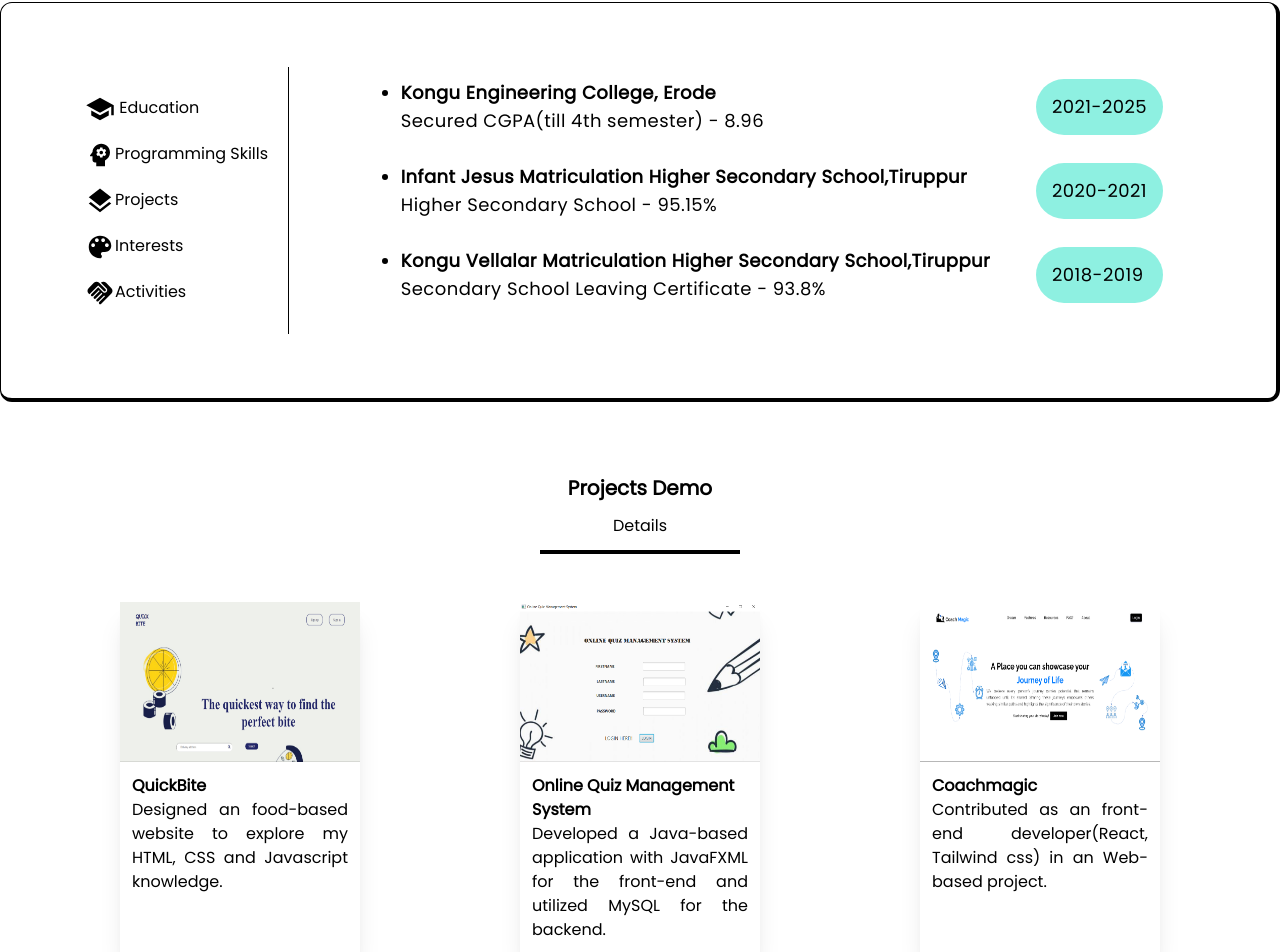
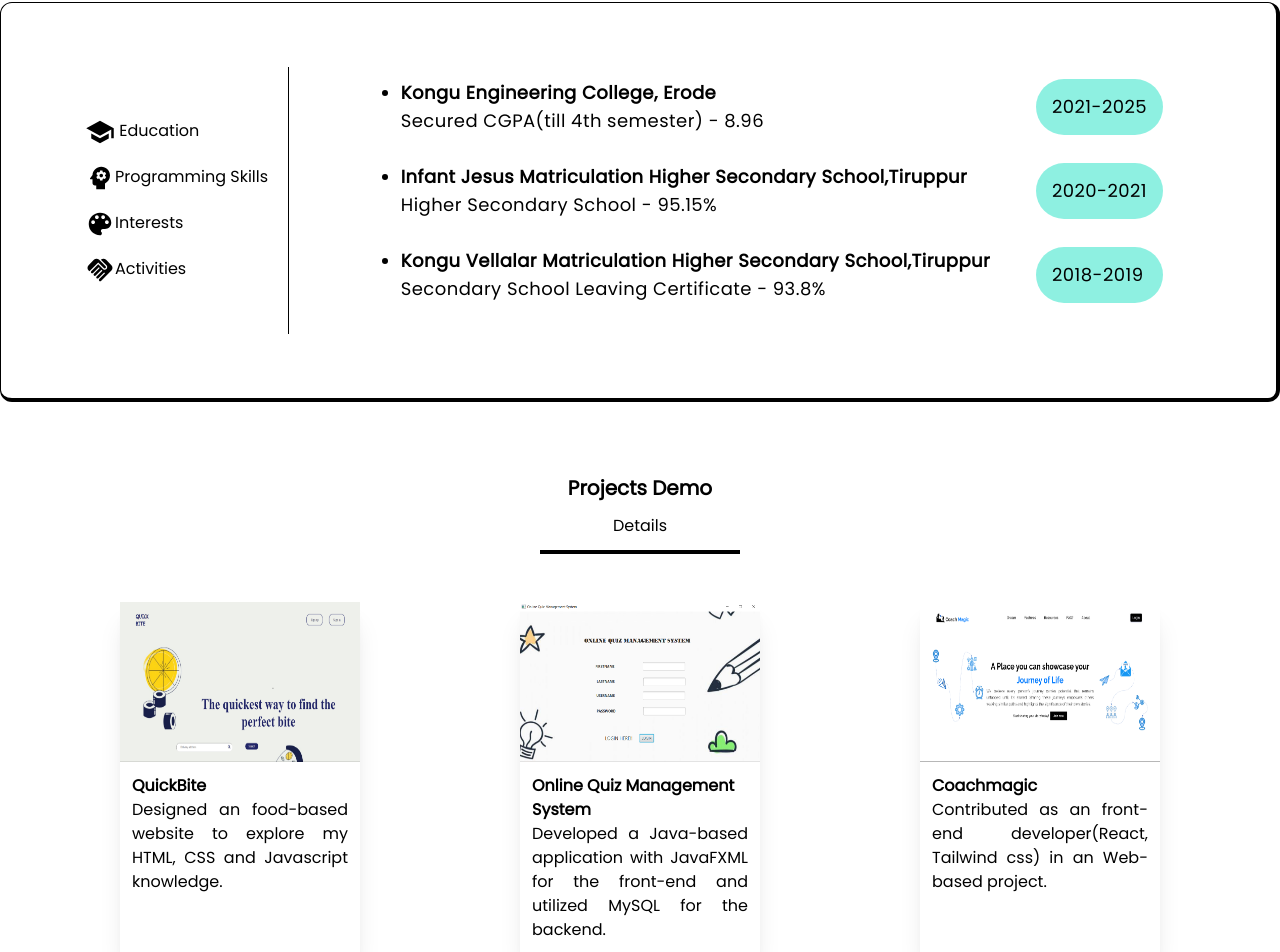
Before and after one commit to kiruthiyaashree/kiruthiyaashree.github.io, a React (Create React App) app: page / in a window 1280 px wide. Shown: the part 1334-2286 px from the top of the page. Built offline with nearby package versions, Linux system fonts and the light colour scheme.

Commit message:
tabs changes

```diff
--- a/src/components/Tabs.js
+++ b/src/components/Tabs.js
@@ -4,7 +4,6 @@ import React from "react";
 import '../App.css';
 import SchoolIcon from '@mui/icons-material/School';
 import PsychologyIcon from '@mui/icons-material/Psychology';
-import LayersIcon from '@mui/icons-material/Layers';
 import ColorLensIcon from '@mui/icons-material/ColorLens';
 import HandshakeIcon from '@mui/icons-material/Handshake';
 import Interests from './Interests';
@@ -62,7 +61,6 @@ export default function Tabs()
                 <div className="  p-3 rounded-tl-xl rounded-bl-xl  border-r border-black flex flex-col items-start justify-center w-fit">
                     <button name="Education" className="px-2 hover:rounded-full hover:bg-teal-300/50" onClick={handleChange}> <SchoolIcon sx={{ fontSize:30,marginY:1 }} /> Education</button>
                     <button name="Programming Skills" className="px-2 hover:rounded-full hover:bg-teal-300/50" onClick={handleChange}> <PsychologyIcon sx={{ fontSize:30,marginY:1 }}/>Programming Skills</button>
-                    <button name="Projects" className="px-2 hover:rounded-full hover:bg-teal-300/50" onClick={handleChange}> <LayersIcon sx={{ fontSize:30,marginY:1 }} />Projects</button>
                     <button name="Interests" className="px-2 hover:rounded-full hover:bg-teal-300/50" onClick={handleChange}> <ColorLensIcon sx={{ fontSize:30,marginY:1 }} />Interests</button>
                     <button name="Activities" className="px-2 hover:rounded-full hover:bg-teal-300/50" onClick={handleChange}> <HandshakeIcon sx={{ fontSize:30,marginY:1 }} />Activities</button>
 
```
